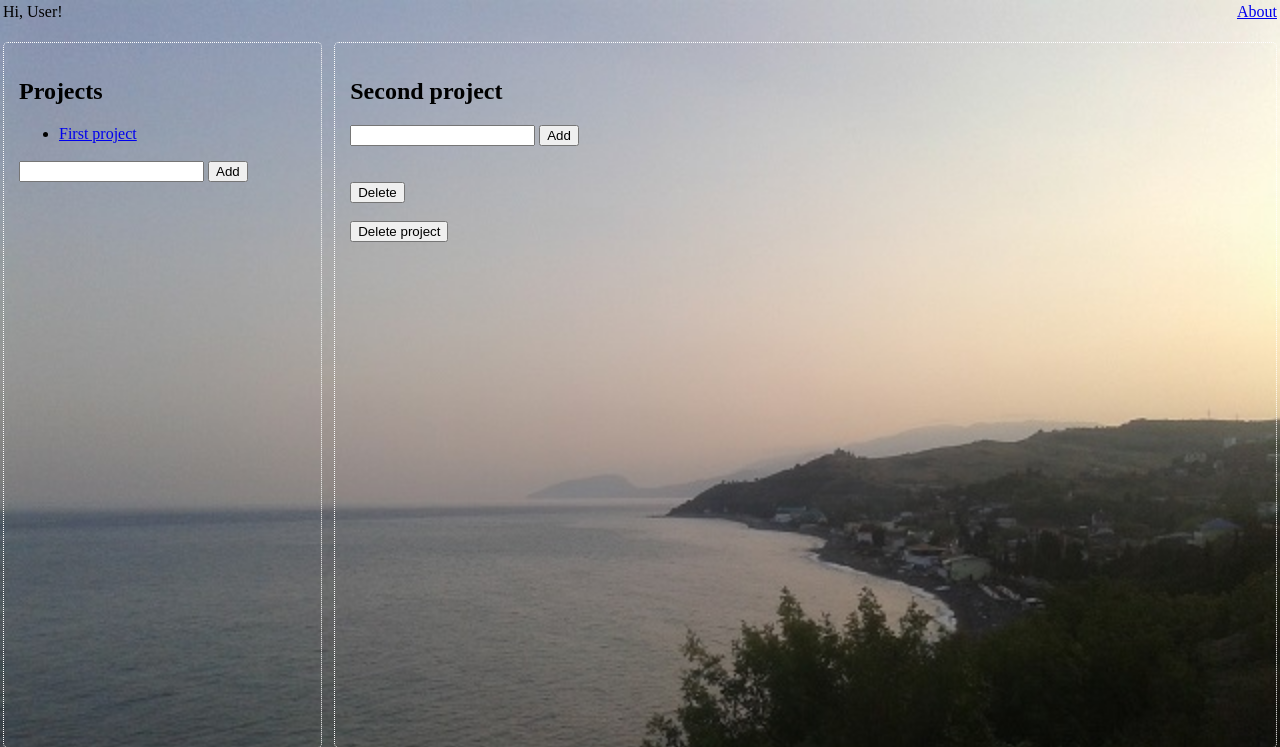
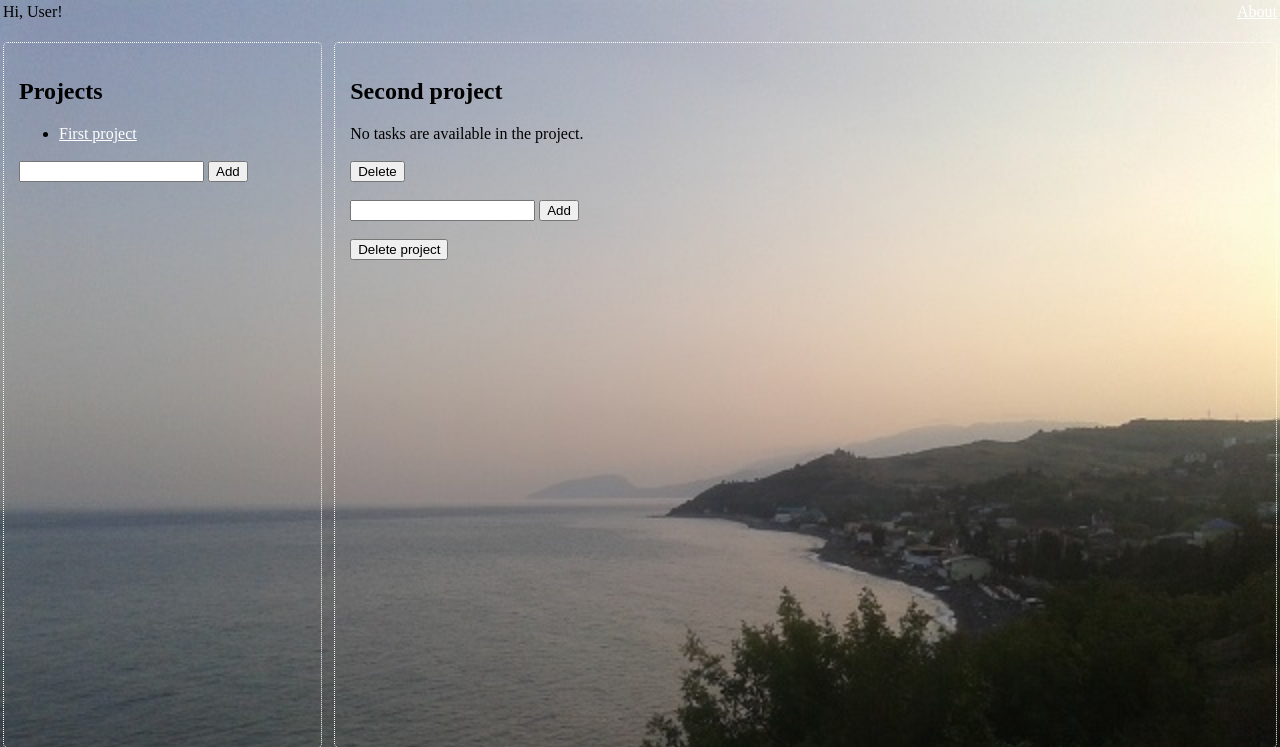
Before and after one commit to ptaiga/organizer, a Django app: page /projects/2/ in a window 1280 px wide. Shown: the top 747 px of the page. Run offline with Django 3.2, Linux system fonts and the light colour scheme; data comes from the database, SQL or seed files in the repository.

Commit message:
Small changes in interface for ver.0.1.0

```diff
--- a/organizer/static/organizer/style.css
+++ b/organizer/static/organizer/style.css
@@ -28,3 +28,7 @@ nav ul {
     list-style-type: none;
     text-align: right;
 }
+
+a {
+    color: white;
+}
--- a/organizer/templates/organizer/project.html
+++ b/organizer/templates/organizer/project.html
@@ -6,21 +6,27 @@
 
 {% if error_message %}<p><strong>{{ error_message }}</strong></p>{% endif %}
 
+<form action="{% url 'organizer:tasks_del' project.id %}" method="post">
+{% csrf_token %}
+
+{% if project.task_set.all %}
+    {% for task in project.task_set.all %}
+        <input type="radio" name="task" id="task{{ forloop.counter }}" value="{{ task.id }}">
+        <label for="task{{ forloop.counter }}"><a href="{% url 'organizer:task' task.id %}">{{ task.task_name }}</a></label><br>
+    {% endfor %}
+{% else %}
+    <p>No tasks are available in the project.</p>
+{% endif%}
+<br>
+<input type="submit" value="Delete">
+</form>
+
+<br>
 <form action="{% url 'organizer:tasks_add' %}" method="post">
     {% csrf_token %}
     <input type="hidden" name="project_id" value="{{ project.id }}">
     <input type="text" name="task_name">
     <input type="submit" value="Add">
-</form>
-<br>
-<form action="{% url 'organizer:tasks_del' project.id %}" method="post">
-{% csrf_token %}
-{% for task in project.task_set.all %}
-    <input type="radio" name="task" id="task{{ forloop.counter }}" value="{{ task.id }}">
-    <label for="task{{ forloop.counter }}"><a href="{% url 'organizer:task' task.id %}">{{ task.task_name }}</a></label><br>
-{% endfor %}
-<br>
-<input type="submit" value="Delete">
 </form>
 
 <br>
```
Also changed, not shown: README.md.
